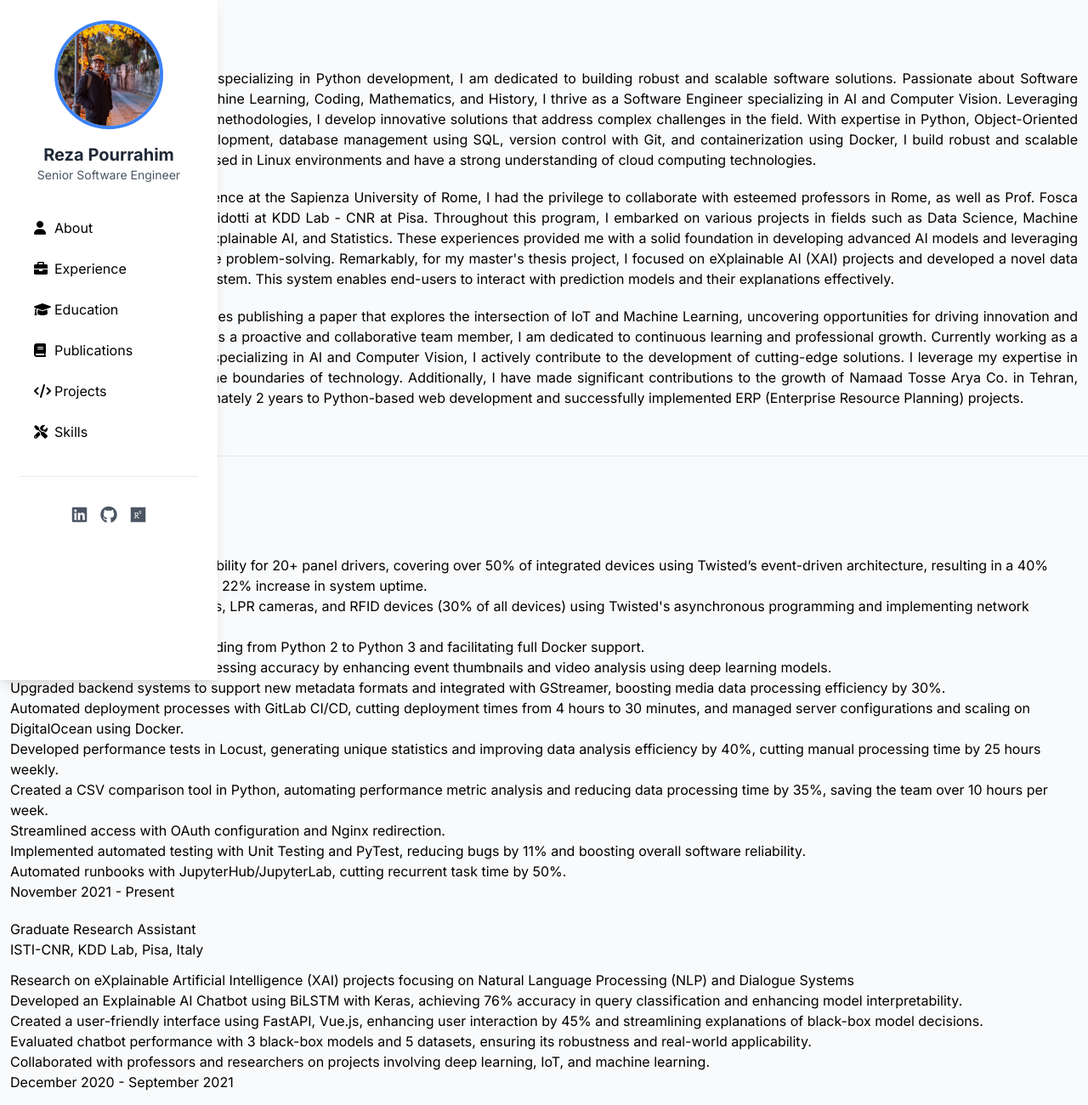
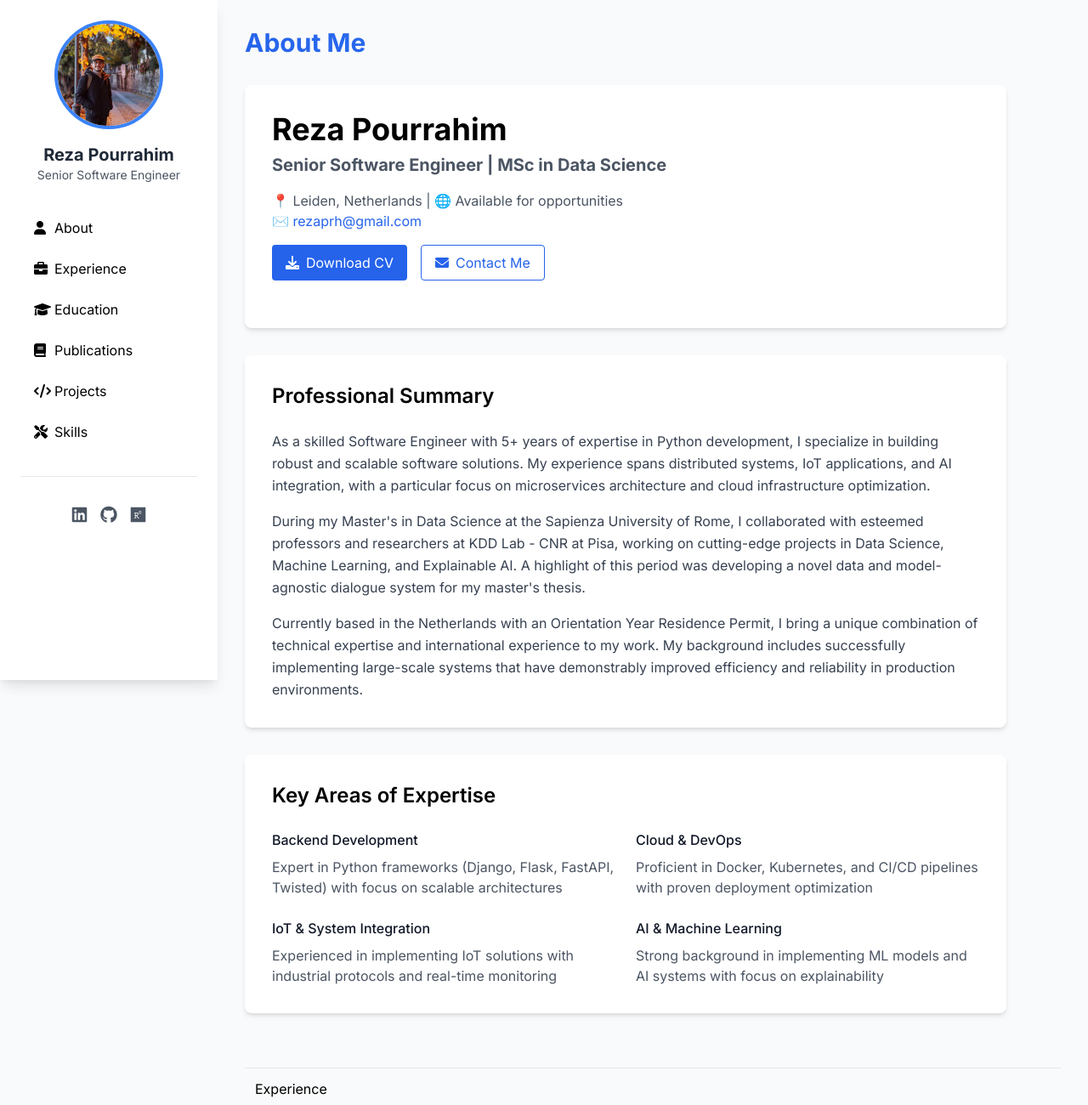
Before and after one commit to Reza-Pourrahim/Reza-Pourrahim.github.io, a plain HTML site: page index.html in a window 1280 px wide. Shown: the top 1300 px of the page at 85% size. Drawn offline with nearby package versions, Linux system fonts and the light colour scheme.

Commit message:
update index

```diff
--- a/index.html
+++ b/index.html
@@ -132,41 +132,82 @@
           </div>
       </div>
   </nav>
+  <!-- Main Content -->
+<main class="ml-64 p-8 bg-gray-50 min-h-screen">
+  <!-- About Section -->
+  <section id="about" class="mb-16 scroll-mt-16">
+      <div class="max-w-4xl">
+          <h2 class="text-3xl font-bold mb-8 gradient-text">About Me</h2>
 
-  <div class="container-fluid">
-    <section class="resume-section p-3 p-lg-5 d-flex align-items-center" id="About">
-      <div class="w-100">
-        <h1 class="mb-0">Reza
-          <span class="mb-0">Pourrahim</span>
+          <!-- Hero Banner -->
+          <div class="bg-white rounded-lg shadow-md p-8 mb-8">
+              <div class="flex flex-col md:flex-row items-center gap-8">
+                  <div class="md:w-2/3">
+                      <h1 class="text-4xl font-bold mb-4">
+                          Reza Pourrahim
+                          <span class="block text-xl text-gray-600 mt-2">Senior Software Engineer | MSc in Data Science</span>
                       </h1>
-
-        <div class="subheading mb-5">
-          <a href="mailto:rezaprh@gmail.com">rezaprh@gmail.com</a>
+                      <div class="text-gray-600 mb-4">
+                          <p>📍 Leiden, Netherlands | 🌐 Available for opportunities</p>
+                          <p>
+                              <a href="mailto:rezaprh@gmail.com" class="text-blue-600 hover:text-blue-800">
+                                  ✉️ rezaprh@gmail.com
+                              </a>
+                          </p>
+                      </div>
+                      <div class="flex gap-4 mb-6">
+                          <a href="/path-to-your-cv.pdf"
+                             class="inline-flex items-center px-4 py-2 bg-blue-600 text-white rounded hover:bg-blue-700">
+                              <i class="fas fa-download mr-2"></i>
+                              Download CV
+                          </a>
+                          <a href="#contact"
+                             class="inline-flex items-center px-4 py-2 border border-blue-600 text-blue-600 rounded hover:bg-blue-50">
+                              <i class="fas fa-envelope mr-2"></i>
+                              Contact Me
+                          </a>
+                      </div>
+                  </div>
+              </div>
           </div>
 
-        <p class="lead mb-5" align="justify">
-          As a skilled Software Engineer specializing in Python development, I am dedicated to building robust and scalable software solutions. Passionate about Software Engineering, Data Science, Machine Learning, Coding, Mathematics, and History, I thrive as a Software Engineer specializing in AI and Computer Vision. Leveraging cutting-edge technologies and methodologies, I develop innovative solutions that address complex challenges in the field. With expertise in Python, Object-Oriented Programming (OOP), Web Development, database management using SQL, version control with Git, and containerization using Docker, I build robust and scalable software systems. I am well-versed in Linux environments and have a strong understanding of cloud computing technologies.
+          <!-- Professional Summary -->
+          <div class="bg-white rounded-lg shadow-md p-8 mb-8">
+              <h3 class="text-2xl font-semibold mb-6">Professional Summary</h3>
+              <div class="space-y-4 text-gray-700">
+                  <p class="leading-relaxed">
+                      As a skilled Software Engineer with 5+ years of expertise in Python development, I specialize in building robust and scalable software solutions. My experience spans distributed systems, IoT applications, and AI integration, with a particular focus on microservices architecture and cloud infrastructure optimization.
                   </p>
-        <p class="lead mb-5" align="justify">
-          During my Master's in Data Science at the Sapienza University of Rome, I had the privilege to collaborate with esteemed professors in Rome, as well as Prof. Fosca Giannotti and Prof. Riccardo Guidotti at KDD Lab - CNR at Pisa. Throughout this program, I embarked on various projects in fields such as Data Science, Machine Learning, Deep Learning, IoT, Explainable AI, and Statistics. These experiences provided me with a solid foundation in developing advanced AI models and leveraging data-driven insights for effective problem-solving. Remarkably, for my master's thesis project, I focused on eXplainable AI (XAI) projects and developed a novel data and model-agnostic dialogue system. This system enables end-users to interact with prediction models and their explanations effectively.
+                  <p class="leading-relaxed">
+                      During my Master's in Data Science at the Sapienza University of Rome, I collaborated with esteemed professors and researchers at KDD Lab - CNR at Pisa, working on cutting-edge projects in Data Science, Machine Learning, and Explainable AI. A highlight of this period was developing a novel data and model-agnostic dialogue system for my master's thesis.
                   </p>
-        <p class="lead mb-5" align="justify">
-          One notable achievement includes publishing a paper that explores the intersection of IoT and Machine Learning, uncovering opportunities for driving innovation and solving real-world challenges. As a proactive and collaborative team member, I am dedicated to continuous learning and professional growth. Currently working as a Software Developer at Aylook, specializing in AI and Computer Vision, I actively contribute to the development of cutting-edge solutions. I leverage my expertise in software engineering to push the boundaries of technology. Additionally, I have made significant contributions to the growth of Namaad Tosse Arya Co. in Tehran, Iran, where I dedicated approximately 2 years to Python-based web development and successfully implemented ERP (Enterprise Resource Planning) projects.
+                  <p class="leading-relaxed">
+                      Currently based in the Netherlands with an Orientation Year Residence Permit, I bring a unique combination of technical expertise and international experience to my work. My background includes successfully implementing large-scale systems that have demonstrably improved efficiency and reliability in production environments.
                   </p>
+              </div>
+          </div>
 
-        <div class="social-icons">
-          <a href="https://www.linkedin.com/in/reza-pourrahim/" target="_blank" class="social-icon">
-            <i class="fab fa-linkedin-in"></i>
-          </a>
-          <a href="https://github.com/Reza-Pourrahim/" target="_blank" class="social-icon">
-            <i class="fab fa-github-alt"></i>
-          </a>
-          <a href="https://www.researchgate.net/profile/Reza_Pourrahim2/" target="_blank" class="social-icon">
-            <i class="fab fa-researchgate"></i>
-          </a>
-          <a href="https://unsplash.com/@aestheticscapture_/" target="_blank" class="social-icon">
-            <i class="fab fa-unsplash"></i>
-          </a>
+          <!-- Key Expertise -->
+          <div class="bg-white rounded-lg shadow-md p-8">
+              <h3 class="text-2xl font-semibold mb-6">Key Areas of Expertise</h3>
+              <div class="grid md:grid-cols-2 gap-6">
+                  <div class="space-y-2">
+                      <h4 class="font-medium text-gray-900">Backend Development</h4>
+                      <p class="text-gray-600">Expert in Python frameworks (Django, Flask, FastAPI, Twisted) with focus on scalable architectures</p>
+                  </div>
+                  <div class="space-y-2">
+                      <h4 class="font-medium text-gray-900">Cloud & DevOps</h4>
+                      <p class="text-gray-600">Proficient in Docker, Kubernetes, and CI/CD pipelines with proven deployment optimization</p>
+                  </div>
+                  <div class="space-y-2">
+                      <h4 class="font-medium text-gray-900">IoT & System Integration</h4>
+                      <p class="text-gray-600">Experienced in implementing IoT solutions with industrial protocols and real-time monitoring</p>
+                  </div>
+                  <div class="space-y-2">
+                      <h4 class="font-medium text-gray-900">AI & Machine Learning</h4>
+                      <p class="text-gray-600">Strong background in implementing ML models and AI systems with focus on explainability</p>
+                  </div>
+              </div>
           </div>
       </div>
   </section>
```
Lines whose indentation alone changed are shown as unchanged.
